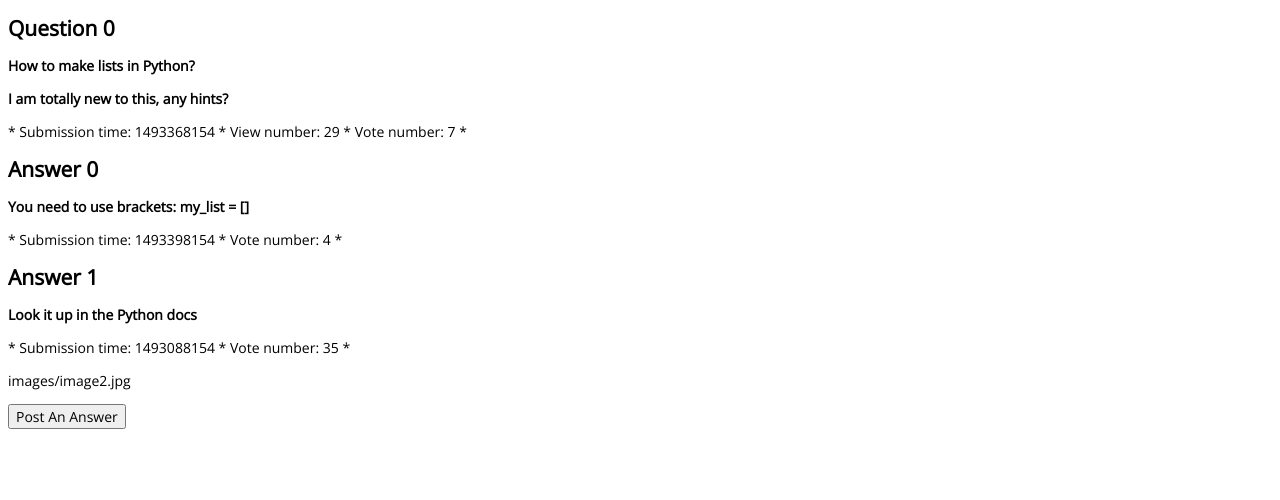
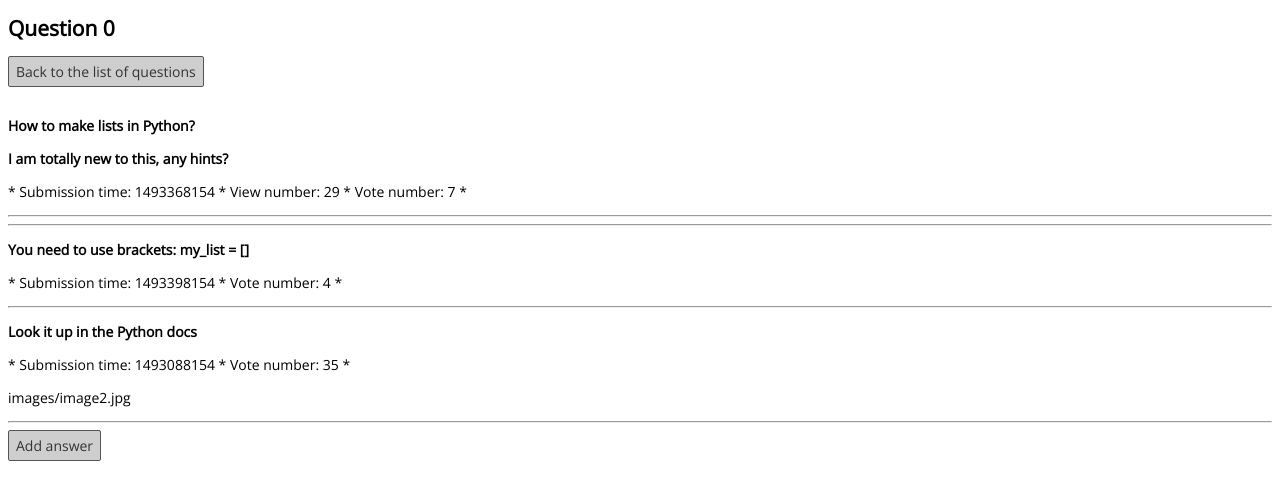
Before and after one commit to matCsikai/Python-AskMate-project_BPHC, a Flask app: page /question/0 in a window 1280 px wide. Shown: the top 500 px of the page. Run offline with Flask 2, Linux system fonts and the light colour scheme.

Commit message:
added new/add answer function

```diff
--- a/main.py
+++ b/main.py
@@ -33,7 +33,7 @@ def page_questions():
     return render_template("get_data.html",  title=title, button_name=button_name)
 
 
-@app.route('/question/<question_id>', methods=['GET', 'POST']) # ???
+@app.route('/question/<question_id>', methods=['GET', 'POST'])
 def all_answers(question_id):
     answer_database = read_data('answer.csv')
     question_database = read_data('question.csv')
@@ -46,5 +46,24 @@ def all_answers(question_id):
             question_line = data_line
     return render_template('all_answers.html', question_line=question_line, answers=answers)
 
+
+@app.route('/question/<question_id>/new-answer', methods=['GET', 'POST'])
+def new_answer(question_id):
+    file_name = "answer.csv"
+    button_name = "Post your answer"
+    all_data = read_data(file_name)
+    data_list = []
+    if request.method == "POST":
+        data_list.append(str(generate_data_id(file_name)))
+        data_list.append("2017-05-08")  # here will the UNIX timestamp added to the list
+        data_list.append(' ')  # view number
+        data_list.append(question_id)
+        data_list.append(request.form['message'])
+        data_list.append(' ')  # for picture
+        all_data.append(data_list)
+        new_data_to_write = write_data(file_name, all_data)
+        return redirect(url_for('all_answers', question_id=question_id))
+    return render_template("add_answer.html")
+
 if __name__ == "__main__":
     app.run()
--- a/templates/all_answers.html
+++ b/templates/all_answers.html
@@ -11,20 +11,25 @@
 <body>
     <h1>Question {{ question_line[0] }}</h1>
 
+    <a href="/" class="button">Back to the list of questions</a>
+
     <p><h2>{{ question_line[4] }}</h2></p>
     <p><h2>{{ question_line[5] }}</h2></p>
     <p>* Submission time: {{ question_line[1] }} * View number: {{ question_line[2] }} * Vote number: {{ question_line[3] }} *</p>
     <p> {{ image }} </p>
 
+    <hr>
+    <hr>
+
     {% for answer_id, submisson_time, vote_number, question_id, message, image in answers %}
-    <h1>Answer {{ answer_id }}</h1>
 
     <p><h2>{{ message }}</h2></p>
     <p>* Submission time: {{ submisson_time }} * Vote number: {{ vote_number }} *</p>
     <p> {{ image }} </p>
+    <hr>
     {% endfor %}
 
-    <input href="/question/<question_id>/new-answer" type="submit" value="Post an answer">
+    <a href="/question/{{ question_line[0] }}/new-answer" class="button">Add answer</a>
 
 
 </body>
--- a/templates/all_question.html
+++ b/templates/all_question.html
@@ -19,7 +19,7 @@
         <tr>
             <td> {{ id }} </td>
             <td> {{ submisson_time }} </td>
-            <td> {{ title }} </td>
+            <td> <a href="/question/{{ id }}"> {{title }} </a> </td>
         </tr>
         {% endfor %}
     </table>
```
Also changed, not shown: answer.csv (+7 -0 lines), question.csv (+3 -0 lines), templates/add_answer.html (added, +17 -0 lines).
